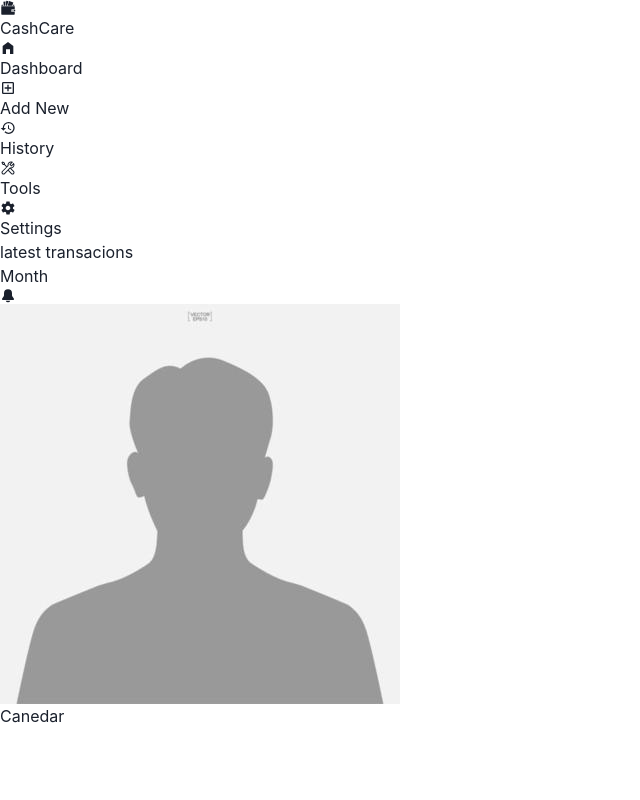
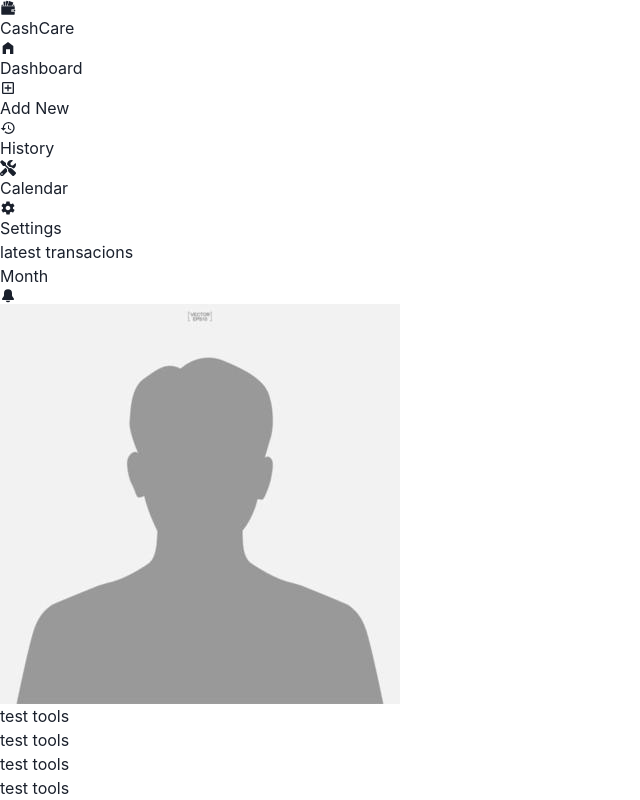
Before and after one commit to MAZINO001/budget-app, a React (Vite) app in the folder budget/: page /tools in a window 1280 px wide. Shown: the whole page, without its empty margins (0-640 px from the left). Built offline with nearby package versions, Linux system fonts and the light colour scheme.

Commit message:
assing history desing

```diff
--- a/budget/src/components/global/Sidebar.jsx
+++ b/budget/src/components/global/Sidebar.jsx
@@ -65,7 +65,7 @@
 import { MdOutlineAddBox } from "react-icons/md";
 import { IoMdSettings } from "react-icons/io";
 import { MdHistory } from "react-icons/md";
-import { LiaToolsSolid } from "react-icons/lia";
+import { FaTools } from "react-icons/fa";
 import { MdHomeFilled } from "react-icons/md";
 import { GiWallet } from "react-icons/gi";
 import { useEffect, useState } from "react";
@@ -132,11 +132,11 @@ export default function Sidebar() {
         <Link
           to="/tools"
           className={`flex items-center gap-2 ${
-            location.pathname === "/Tools" ? "text-red-500" : ""
+            location.pathname === "/tools" ? "text-red-500" : ""
           }`}
         >
-          <LiaToolsSolid  className="text-3xl" />
-          <span className="text-sm hidden lg:flex">Tools</span>
+          <FaTools  className="text-2xl"/>
+          <span className="text-sm hidden lg:flex">Calendar</span>
         </Link>
       </div>
 
--- a/budget/src/components/pages/Tools.jsx
+++ b/budget/src/components/pages/Tools.jsx
@@ -1,5 +1,10 @@
-export default function Canedar() {
+export default function Tools() {
   return (
-    <div>Canedar</div>
-  )
+    <div className="grid grid-cols-2 grid-rows-2 gap-2 mx-2 mb-2 h-[100%] ">
+      <div className="bg-gray-700 rounded-md">test tools</div>
+      <div className="bg-gray-700 rounded-md">test tools</div>
+      <div className="bg-gray-700 rounded-md">test tools</div>
+      <div className="bg-gray-700 rounded-md">test tools</div>
+    </div>
+  );
 }
```
